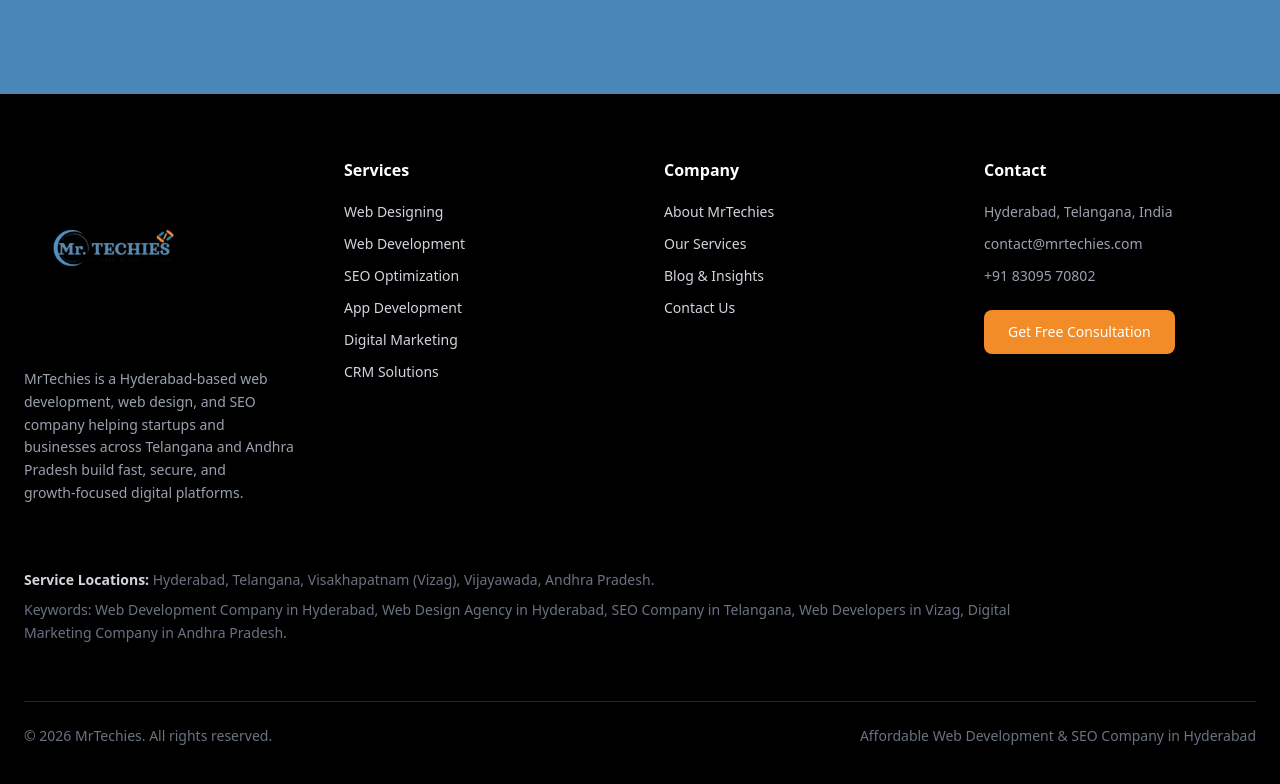
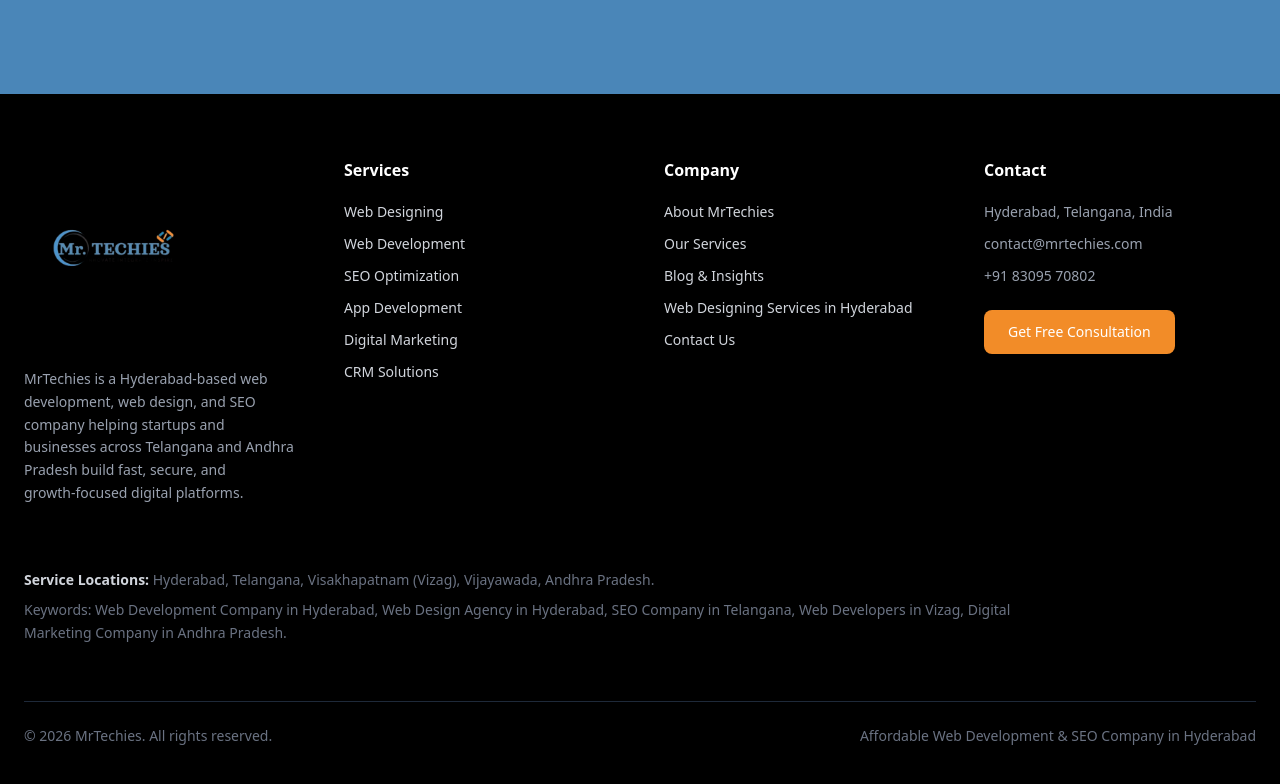
Before and after one commit to Mrtechies1011/mrTechies-website, a Next.js app: page / in a window 1280 px wide. Shown: the part 3935-4719 px from the top of the page. Built offline with nearby package versions, Linux system fonts and the light colour scheme.

Commit message:
Update Footer.tsx

```diff
--- a/components/Footer.tsx
+++ b/components/Footer.tsx
@@ -75,6 +75,11 @@
               <li>
                 <Link href="/blog" className="hover:text-white">
                   Blog & Insights
+                </Link>
+              </li>
+               <li>
+                <Link href="/web-designing-services-hyderabad" className="hover:text-white">
+                  Web Designing Services in Hyderabad
                 </Link>
               </li>
               <li>
```
